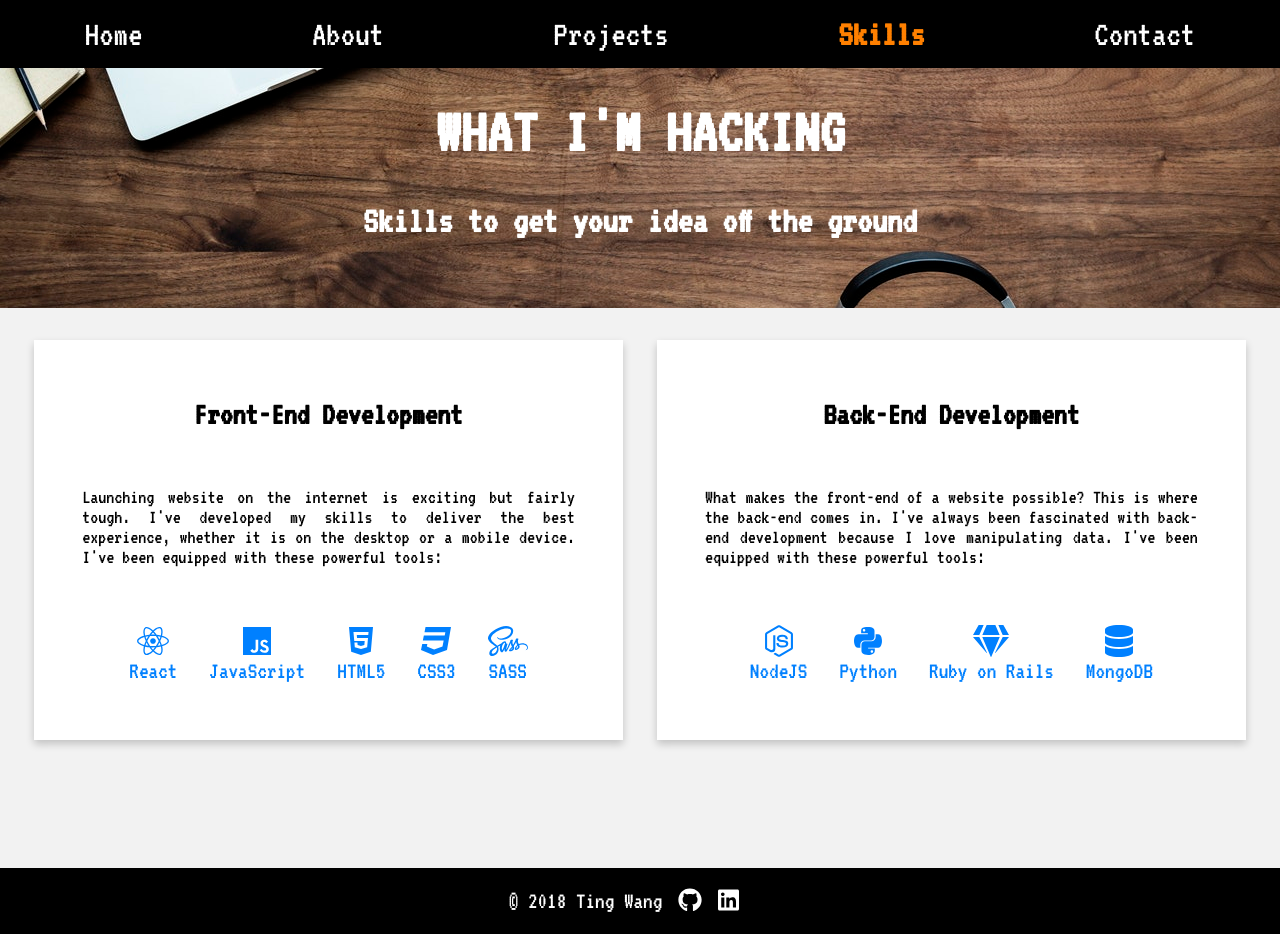
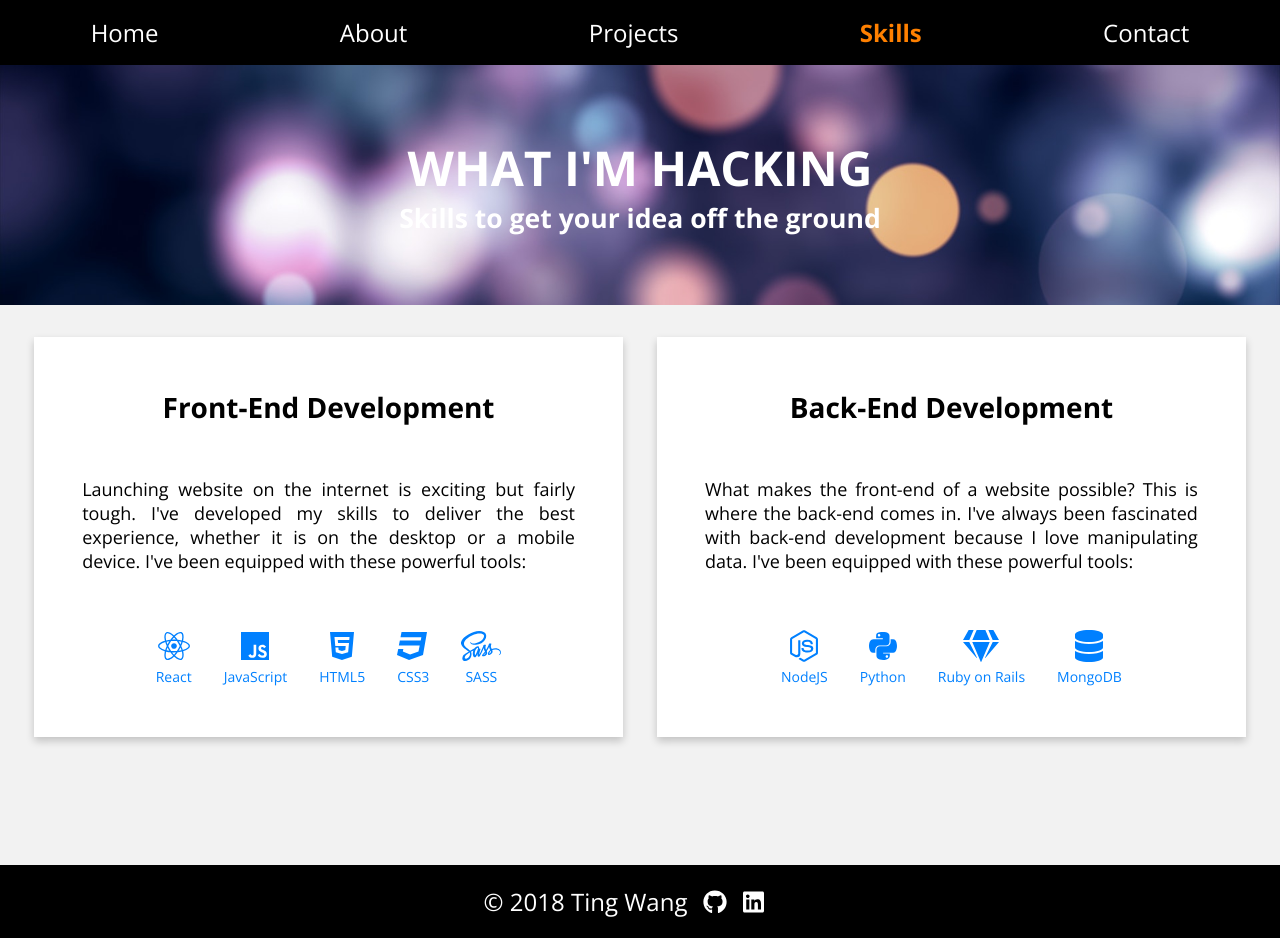
Before and after one commit to nunulong/portfolios, a React (Create React App) app: page /skills in a window 1280 px wide. Built offline with nearby package versions, Linux system fonts and the light colour scheme.

Commit message:
modified portfolio

```diff
--- a/public/index.html
+++ b/public/index.html
@@ -20,7 +20,7 @@
       work correctly both with client-side routing and a non-root public URL.
       Learn how to configure a non-root public URL by running `npm run build`.
     -->
-  <link href="https://fonts.googleapis.com/css?family=VT323" rel="stylesheet">
+  <link href="https://fonts.googleapis.com/css?family=Open+Sans:300,700" rel="stylesheet">
   <title>Ting's Portfolio</title>
 </head>
 
--- a/src/components/Carousel/Carousel.css
+++ b/src/components/Carousel/Carousel.css
@@ -34,5 +34,13 @@ img[alt='img'] {
 }
 
 .intro {
-  font-size: 2rem;
+  font-size: 1.5rem;
 }
+
+.intro > a {
+  transition: all 0.2s ease-in-out;
+}
+
+.intro > a:hover {
+  color: #ff8000;
+}
--- a/src/components/Carousel/Slide.js
+++ b/src/components/Carousel/Slide.js
@@ -5,7 +5,7 @@ const Slide = ({ item }) => {
     <div className="slide">
       <img src={item.url} alt="img" />
       <div className="intro">
-        <p>{item.intro}</p>
+        <h4>{item.intro}</h4>
         <a href={item.address} target="_blank" rel="noopener noreferrer">
           Learn More
         </a>
--- a/src/components/Contact/Contact.css
+++ b/src/components/Contact/Contact.css
@@ -12,7 +12,7 @@
 .contact h1 {
   color: #fff;
   text-transform: uppercase;
-  font-size: 8vmin;
+  font-size: 7vmin;
   margin: 0;
   padding: 0 0 1rem 0;
 }
--- a/src/components/Contact/Contact.js
+++ b/src/components/Contact/Contact.js
@@ -17,7 +17,7 @@ class Contact extends Component {
             type="text"
             id="name"
             name="name"
-            placeholder="Your name.."
+            placeholder="Your name"
             autoComplete="name"
             required
           />
@@ -27,7 +27,7 @@ class Contact extends Component {
             type="text"
             id="email"
             name="_replyto"
-            placeholder="Your email.."
+            placeholder="Your email"
             autoComplete="email"
             required
           />
@@ -36,7 +36,7 @@ class Contact extends Component {
           <textarea
             id="message"
             name="message"
-            placeholder="Your message.."
+            placeholder="Your message"
             autoComplete="text"
             required
           />
--- a/src/components/Home/Home.css
+++ b/src/components/Home/Home.css
@@ -19,7 +19,7 @@
 }
 
 .home h2 {
-  font-size: 3vmax;
+  font-size: 2vmax;
   text-transform: uppercase;
 }
 
--- a/src/components/Nav/Nav.css
+++ b/src/components/Nav/Nav.css
@@ -1,17 +1,17 @@
-.navwrapper {
+nav {
   display: flex;
   justify-content: space-around;
-  font-size: 4.5vmin;
+  font-size: 3vmin;
   background: rgba(0, 0, 0);
 }
 
-.navwrapper .navlink {
+nav .navlink {
   text-decoration: none;
   padding: 1rem;
   color: #fff;
 }
 
-.navwrapper .navlink:hover {
+nav .navlink:hover {
   -webkit-mask-image: linear-gradient(
     -75deg,
     rgba(0, 0, 0, 0.6) 30%,
--- a/src/components/Nav/Nav.js
+++ b/src/components/Nav/Nav.js
@@ -10,7 +10,7 @@ class Nav extends Component {
 
   render() {
     return (
-      <div className="navwrapper">
+      <nav className="navwrapper">
         <NavLink
           className="navlink"
           exact
@@ -62,7 +62,7 @@ class Nav extends Component {
         >
           Contact
         </NavLink>
-      </div>
+      </nav>
     );
   }
 }
--- a/src/components/Skills/Skills.css
+++ b/src/components/Skills/Skills.css
@@ -17,12 +17,12 @@
   font-size: 4vmin;
 }
 
-.resume-header h1,
-h2 {
+.resume-header h2,
+h5 {
   margin: 0;
 }
 
-.resume-header h1 {
+.resume-header h2 {
   text-transform: uppercase;
 }
 
@@ -53,13 +53,13 @@ h2 {
 }
 
 .card h1 {
-  font-size: 4vmin;
+  font-size: 3.5vmin;
   margin: 0;
 }
 
 .card .intro {
   margin: 0;
-  font-size: 2.5vmin;
+  font-size: 2.25vmin;
   padding-left: 6vmin;
   padding-right: 6vmin;
   text-align: justify;
@@ -85,10 +85,10 @@ h2 {
 
 .resume-icon p {
   margin: 0;
-  font-size: 3vmin;
+  font-size: 1.75vmin;
 }
 
-@media (max-width: 700px) {
+@media (max-width: 768px) {
   .card-container {
     flex-direction: column;
   }
--- a/src/components/Skills/Skills.js
+++ b/src/components/Skills/Skills.js
@@ -17,8 +17,8 @@ class Resume extends Component {
     return (
       <div className="resume">
         <div className="resume-header">
-          <h1>What I'm hacking</h1>
-          <h3>Skills to get your idea off the ground</h3>
+          <h2>What I'm hacking</h2>
+          <h5>Skills to get your idea off the ground</h5>
         </div>
         <div className="resume-container">
           <div className="card-container">
--- a/src/index.css
+++ b/src/index.css
@@ -7,7 +7,7 @@ body {
   margin: 0;
   padding: 0;
   box-sizing: border-box;
-  font-family: 'VT323', monospace;
+  font-family: 'Open Sans', sans-serif;
   width: 100%;
   height: 100%;
   min-width: 400px;
```
Also changed, not shown: src/assets/background.jpg, src/assets/skills-background.jpg.
